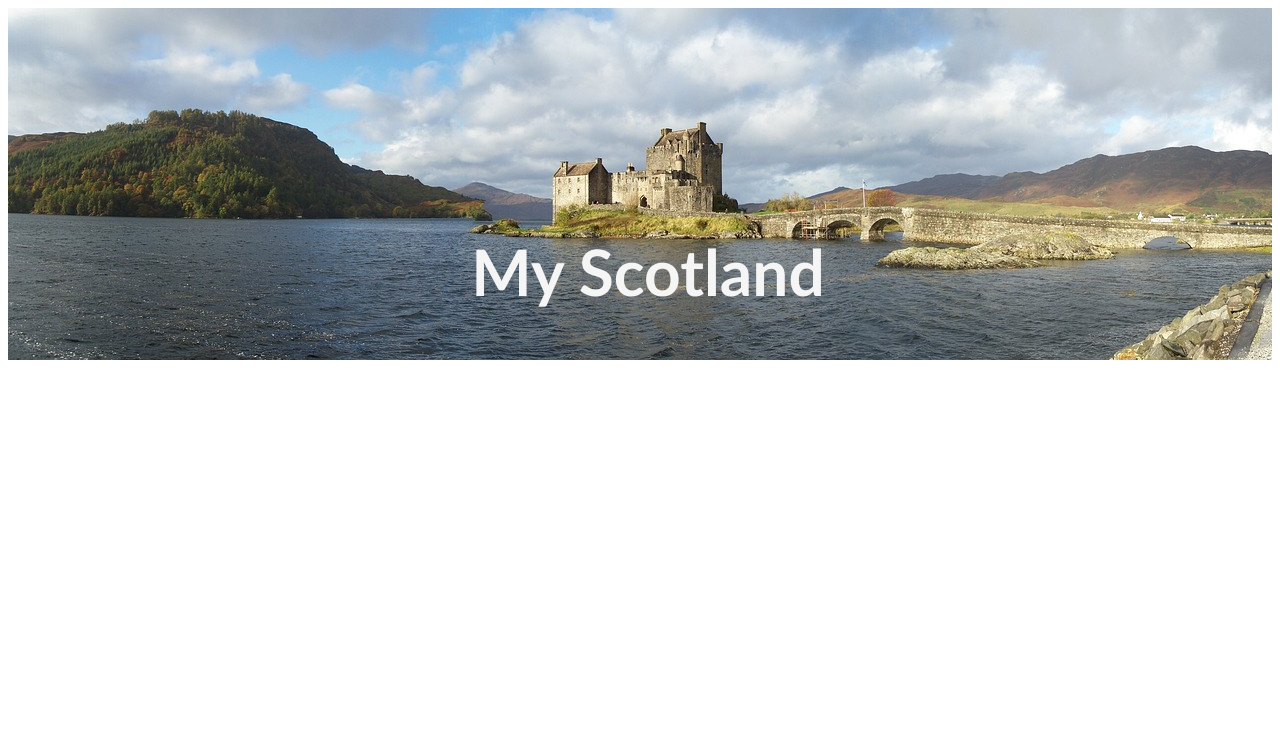
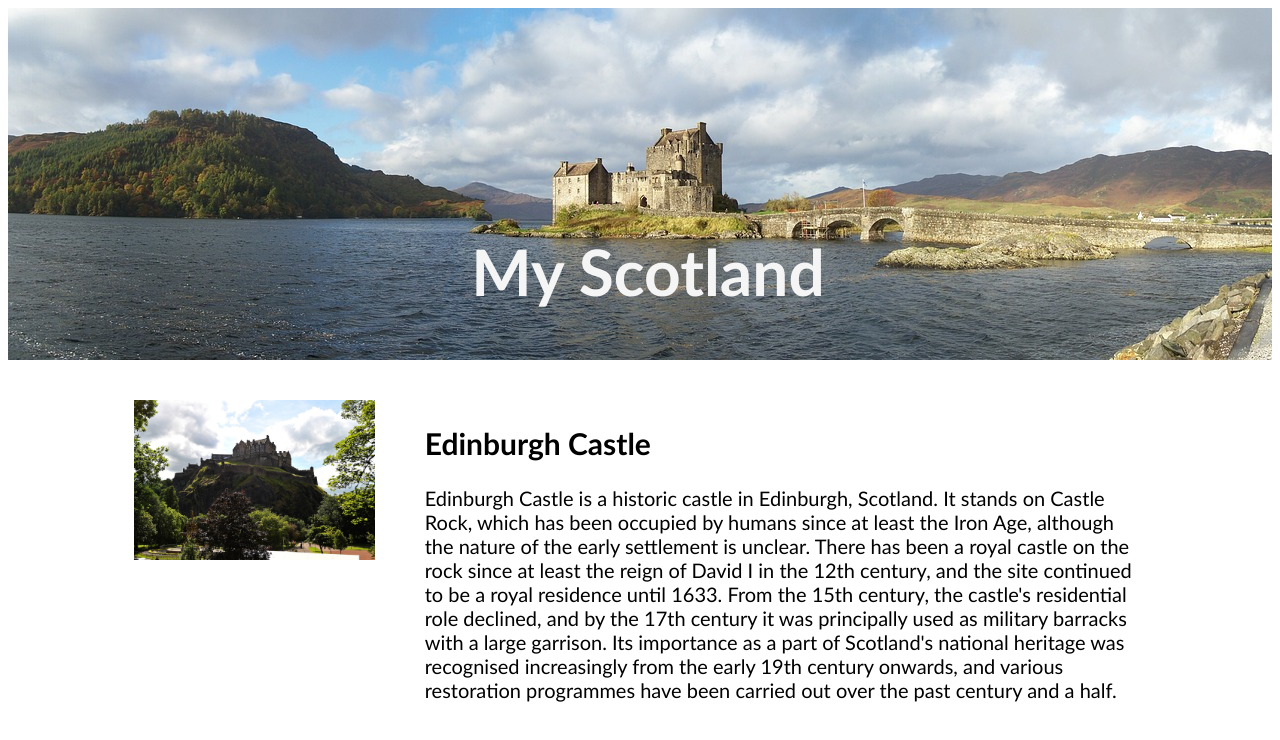
Before and after one commit to superpapion/Code, a plain HTML site: page index.html in a window 1280 px wide. Drawn offline with Linux system fonts and the light colour scheme.

Commit message:
Two-column added

```diff
--- a/index.html
+++ b/index.html
@@ -10,5 +10,14 @@
     <section class="hero-image">
         <h1 class="hero-text">My Scotland</h1>
     </section>
+    <section class="two-column">
+        <div class="image">
+            <img src="./images/edinburgh-castle-959083_1280.jpg" alt="Edinburgh castle">
+        </div>
+        <div class="info">
+            <h1>Edinburgh Castle</h1>
+            <p>Edinburgh Castle is a historic castle in Edinburgh, Scotland. It stands on Castle Rock, which has been occupied by humans since at least the Iron Age, although the nature of the early settlement is unclear. There has been a royal castle on the rock since at least the reign of David I in the 12th century, and the site continued to be a royal residence until 1633. From the 15th century, the castle's residential role declined, and by the 17th century it was principally used as military barracks with a large garrison. Its importance as a part of Scotland's national heritage was recognised increasingly from the early 19th century onwards, and various restoration programmes have been carried out over the past century and a half.</p>
+        </div>
+    </section>
 </body>
 </html>
--- a/style.css
+++ b/style.css
@@ -1,5 +1,8 @@
 * {
     font-family: 'Trebuchet MS', 'Lucida Sans Unicode', 'Lucida Grande', 'Lucida Sans', Arial, sans-serif;
+}
+img {
+    width: 100%
 }
 .hero-image {
     background-image: url(./images/scotland-1987599_1280.jpg);
@@ -16,3 +19,14 @@
     width: 100%;
     font-size: 4rem
 }
+.two-column {
+    display: grid;
+    grid-template-columns: 1fr 3fr;
+    gap: 50px;
+    width: 80%;
+    margin: auto;
+    margin-top: 40px;
+}
+.info {
+    font-size: 1.25em;
+}
```
